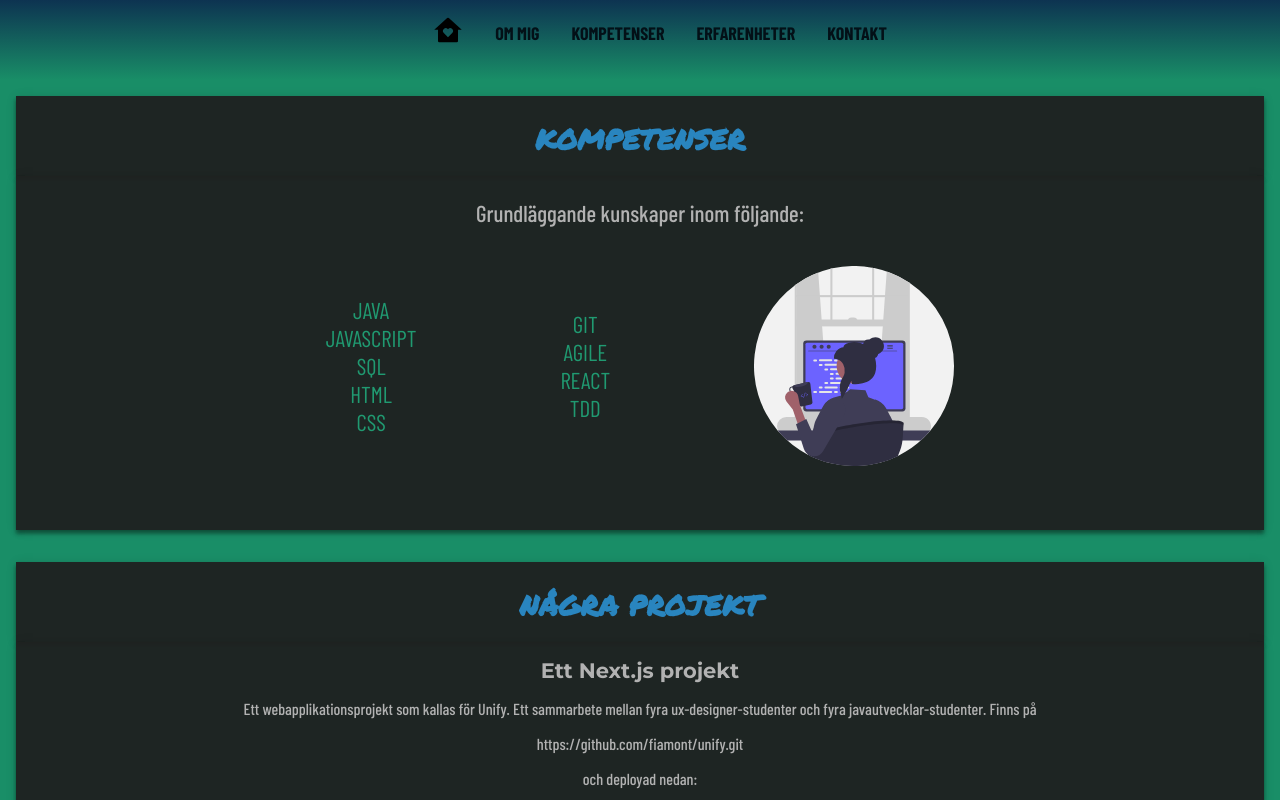
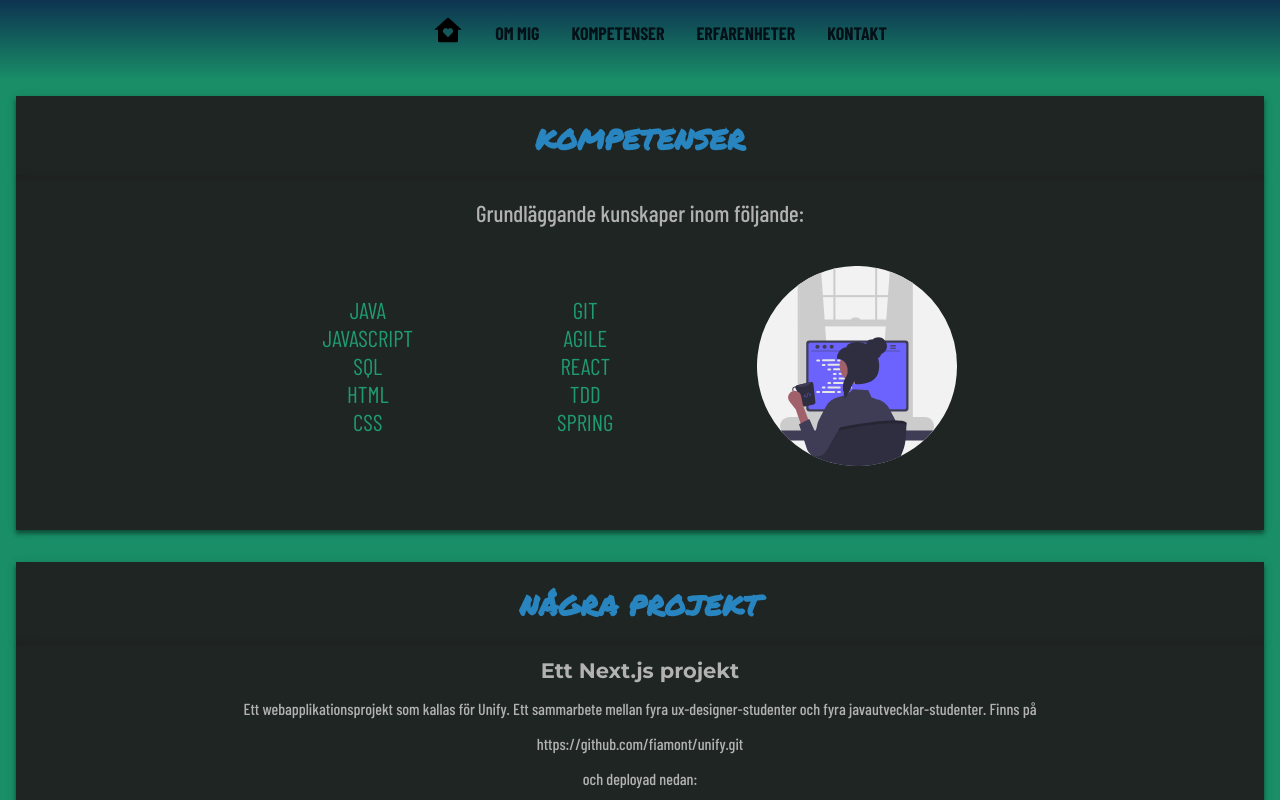
Before and after one commit to fiamont/portfolio, a Next.js app: page /kompetenser in a window 1280 px wide. Shown: the top 800 px of the page. Built offline with nearby package versions, Linux system fonts and the light colour scheme; a web font is replaced by a local one.

Commit message:
added skill

```diff
--- a/components/Skills.jsx
+++ b/components/Skills.jsx
@@ -24,6 +24,7 @@ const Skills = () => {
             <li key="agile">AGILE</li>
             <li key="react">REACT</li>
             <li key="tdd">TDD</li>
+            <li key="Spring">SPRING</li>
           </ul>
         </div>
         <Image
```
